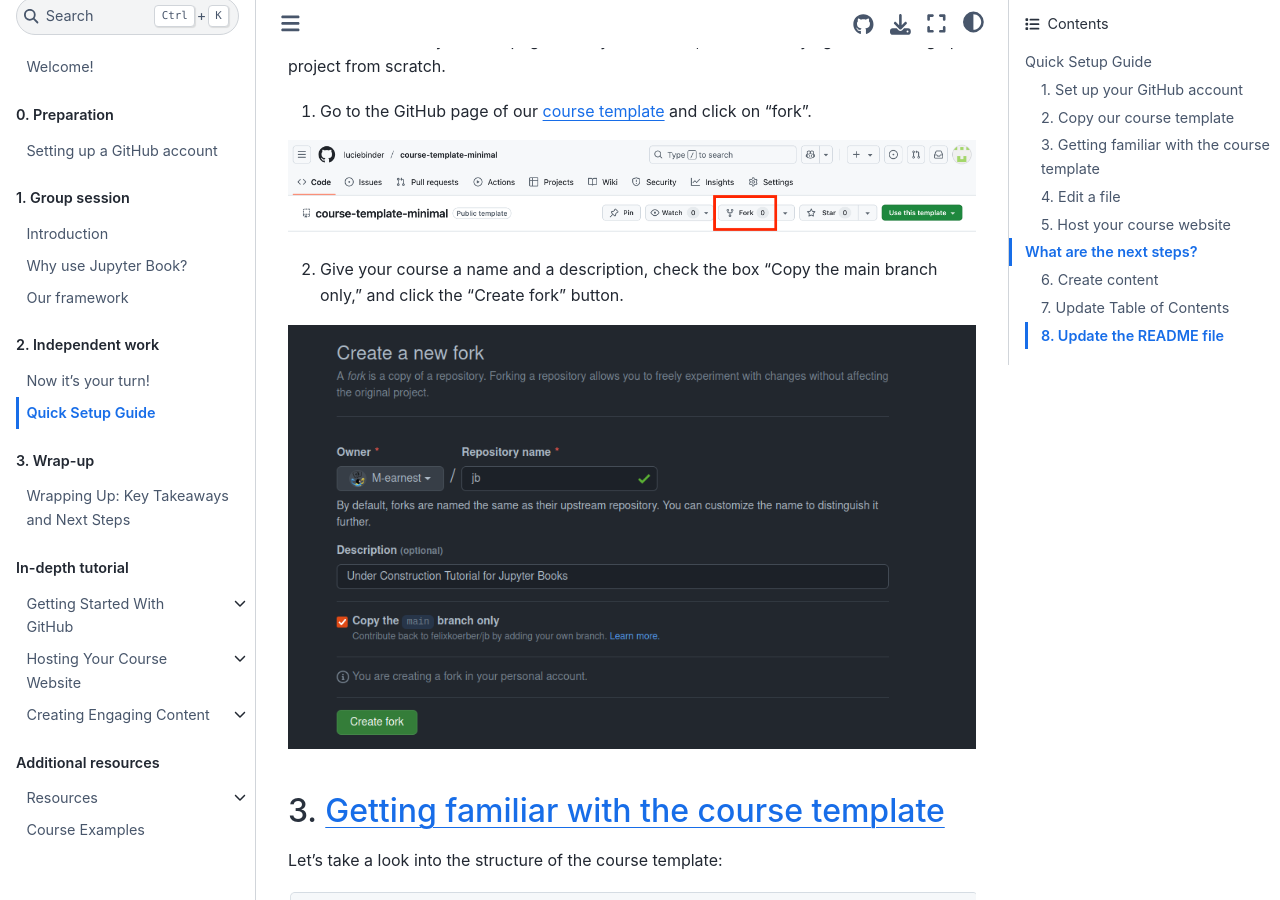
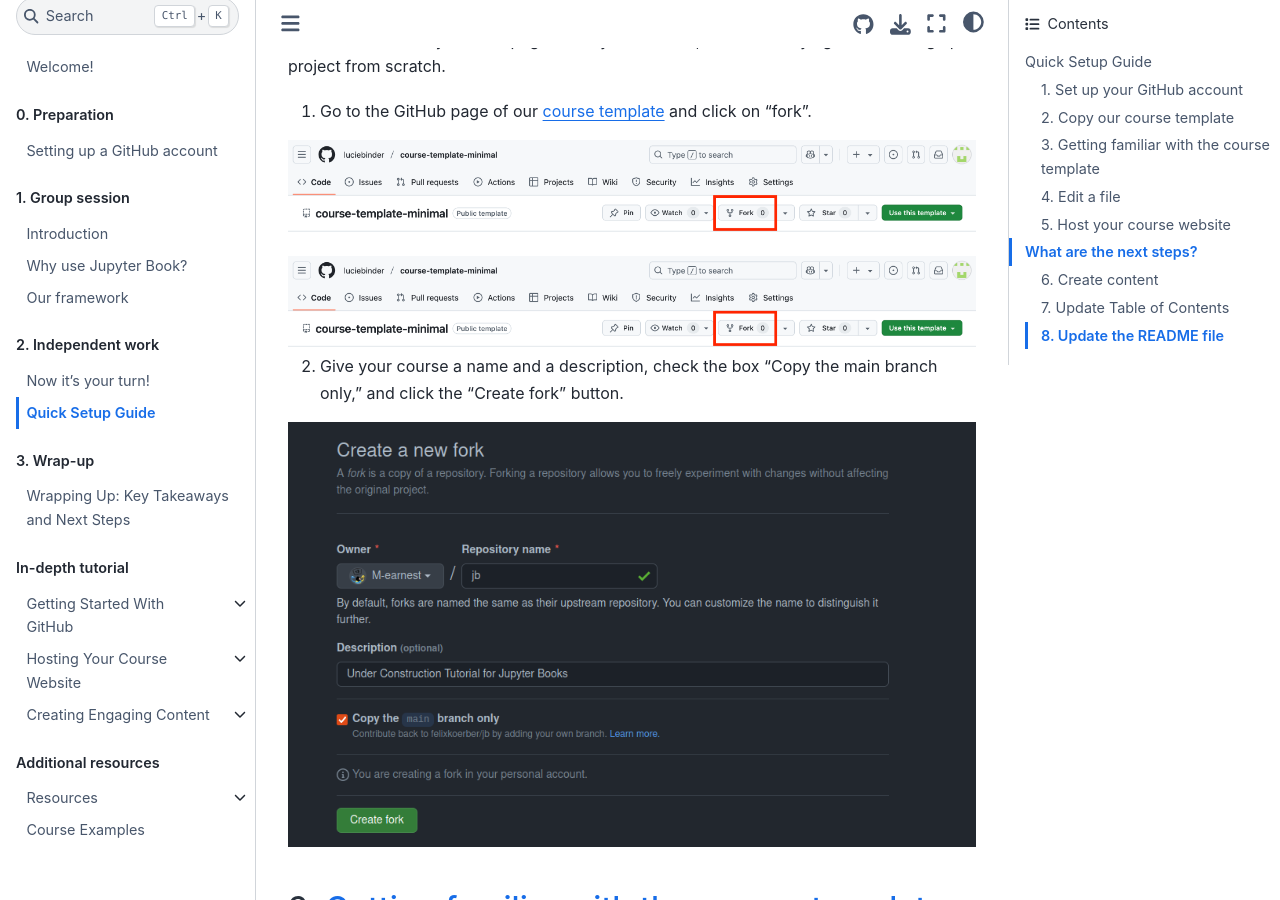
Before and after one commit to luciebinder/ws-openness-2025, a Jupyter Book: the page built from content/4_additional/quick_tutorial_ws.md, in a window 1280 px wide and 900 px high, scrolled down 480 px. Built offline with Jupyter Book 1.0.4 settings and Sphinx 7.4.7 and the Sphinx Book theme 1.1.4, drawn with Linux system fonts in a browser that asks for light colours.

Commit message:
Update quick_tutorial_ws.md

```diff
--- a/content/4_additional/quick_tutorial_ws.md
+++ b/content/4_additional/quick_tutorial_ws.md
@@ -14,6 +14,8 @@
 1. Go to the GitHub page of our [course template](https://github.com/luciebinder/course-template-minimal) and click on "fork".
 
 ![depicting position a look of the fork button on a GitHub repository](../../static/fork.png)
+
+<img src= "../../static/fork.png" alt="depicting position a look of the fork button on a GitHub repository" style="border: 2px solid grey;">
 
 2. Give your course a name and a description, check the box "Copy the main branch only," and click the "Create fork" button.
 
```
